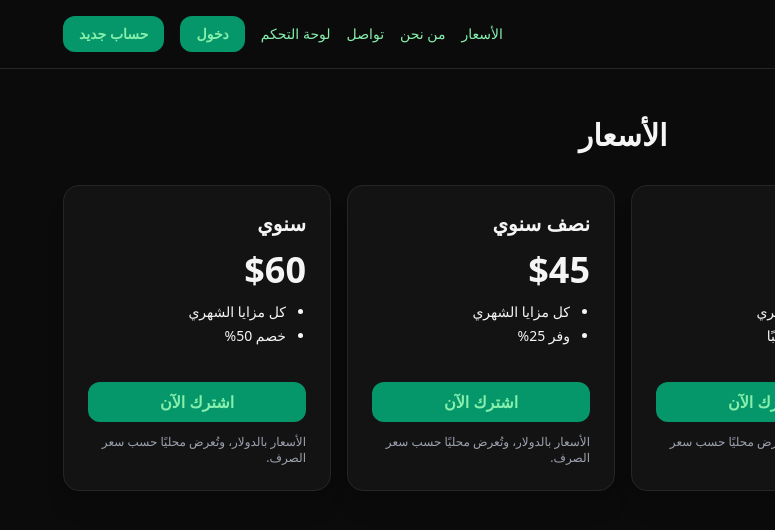
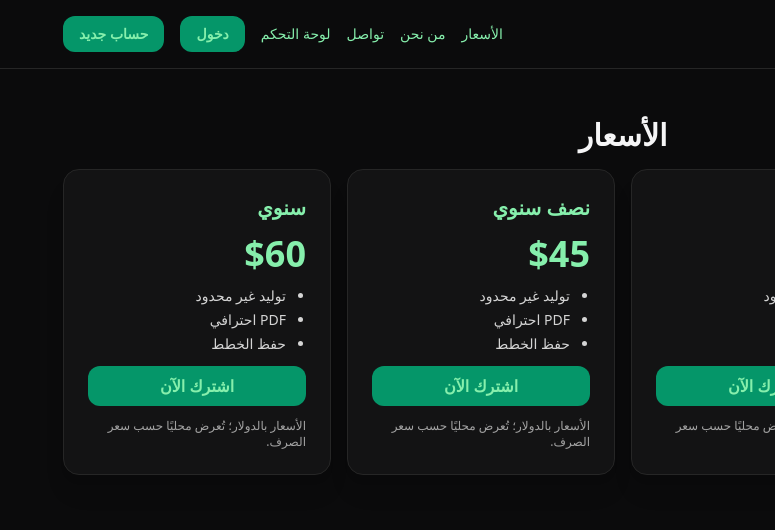
Before and after one commit to Tarek9592/Mybusiness-mvp-, a Next.js app: page /pricing in a window 1280 px wide. Shown: the top 530 px of the page, without its empty margins (505-1280 px from the left). Built offline with nearby package versions, Linux system fonts and the light colour scheme; no server answers.

Commit message:
Update page.tsx

```diff
--- a/app/pricing/page.tsx
+++ b/app/pricing/page.tsx
@@ -1,25 +1,35 @@
-import Link from "next/link";
-const plans = [
-  { name: "شهري", price: 10, perks: ["توليد غير محدود", "PDF احترافي", "حفظ الخطط"] },
-  { name: "ربع سنوي", price: 27, perks: ["كل مزايا الشهري", "وفر 10% تقريبًا"] },
-  { name: "نصف سنوي", price: 45, perks: ["كل مزايا الشهري", "وفر 25%"] },
-  { name: "سنوي", price: 60, perks: ["كل مزايا الشهري", "خصم 50%"] },
-];
-export default function Pricing() {
+import { ENV } from "@/lib/env";
+
+const links = {
+  monthly: ENV.PADDLE.MONTHLY,
+  quarterly: ENV.PADDLE.QTR,
+  semi: ENV.PADDLE.SEMI,
+  yearly: ENV.PADDLE.YEARLY,
+};
+
+export default function Pricing(){
+  const plans = [
+    { name: "شهري", price: 10, href: links.monthly },
+    { name: "ربع سنوي", price: 27, href: links.quarterly },
+    { name: "نصف سنوي", price: 45, href: links.semi },
+    { name: "سنوي", price: 60, href: links.yearly },
+  ];
   return (
-    <main className="container py-12">
-      <h1 className="text-3xl font-extrabold mb-8 text-center">الأسعار</h1>
+    <main className="container py-12 space-y-4">
+      <h1 className="text-3xl font-extrabold text-center">الأسعار</h1>
       <div className="grid md:grid-cols-4 gap-4">
-        {plans.map(p => (
-          <div key={p.name} className="card p-6 flex flex-col gap-3">
+        {plans.map(p=>(
+          <a key={p.name} href={p.href} className="card p-6 flex flex-col gap-3" target="_blank">
             <h2 className="text-xl font-bold">{p.name}</h2>
             <div className="text-4xl font-extrabold">${p.price}</div>
-            <ul className="text-sm space-y-1 list-disc pr-5">
-              {p.perks.map((k)=> <li key={k}>{k}</li>)}
+            <ul className="text-neutral-300 text-sm space-y-1 list-disc pr-5">
+              <li>توليد غير محدود</li>
+              <li>PDF احترافي</li>
+              <li>حفظ الخطط</li>
             </ul>
-            <Link href="#" className="btn mt-auto text-center">اشترك الآن</Link>
-            <div className="text-xs" style={{color:"#9ca3af"}}>الأسعار بالدولار، وتُعرض محليًا حسب سعر الصرف.</div>
-          </div>
+            <div className="btn mt-auto text-center">اشترك الآن</div>
+            <div className="text-xs text-neutral-400">الأسعار بالدولار؛ تُعرض محليًا حسب سعر الصرف.</div>
+          </a>
         ))}
       </div>
     </main>
```
